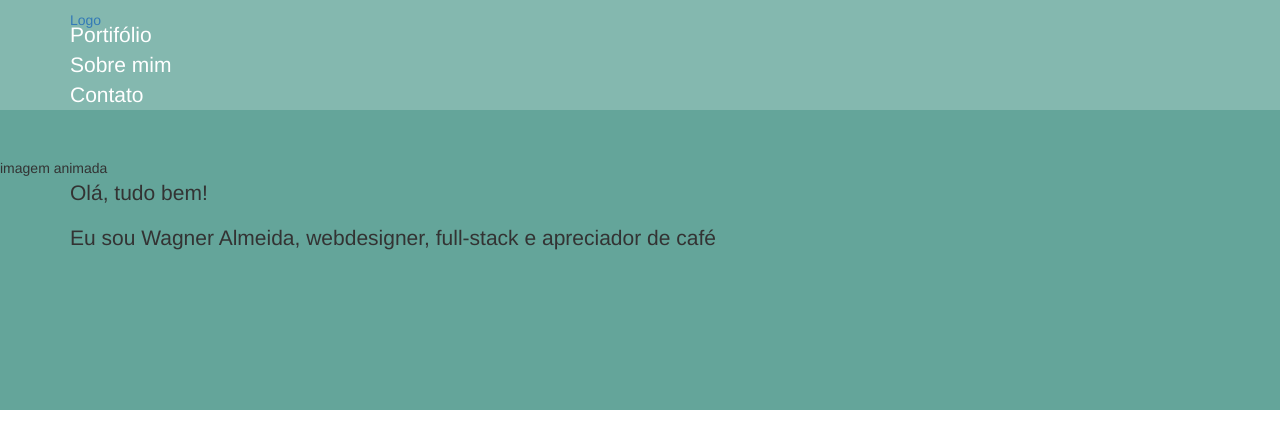
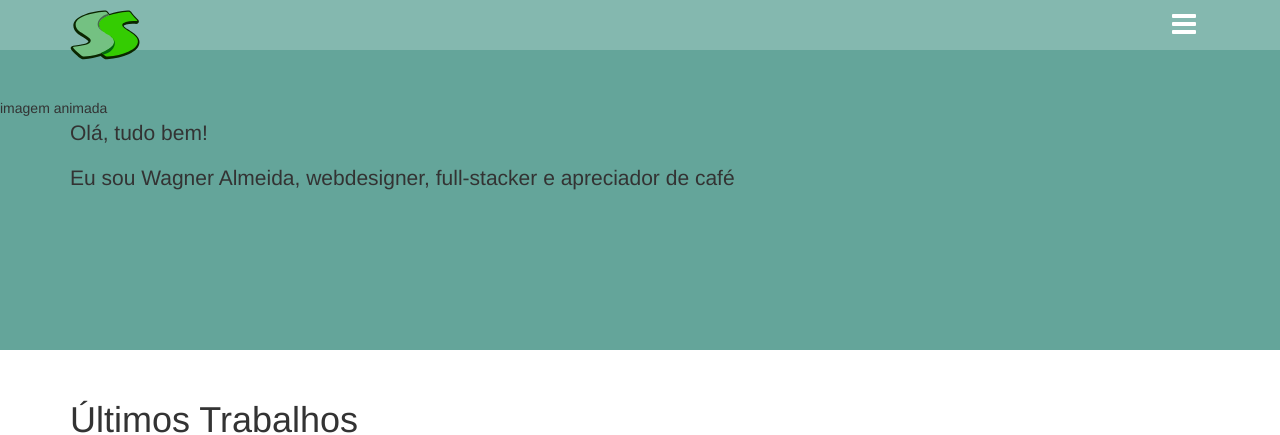
Before and after one commit to wdmeida/curso-frontend-moderno, a website: page src/index.html in a window 1280 px wide. Shown: the top 435 px of the page. Drawn offline with nearby package versions, Linux system fonts and the light colour scheme.

Commit message:
Improving navbar menu.

```diff
--- a/src/index.html
+++ b/src/index.html
@@ -1,5 +1,5 @@
 <!DOCTYPE html>
-<html lang="pt-br" class="no-js">
+<html lang="pt-br" class="js">
   <head>
     <meta charset="UTF-8">
     <meta name="viewport" content="width=device-width, initial-scale=1.0">
@@ -14,9 +14,14 @@
   <body>
     <nav class="header-nav">
       <div class="container">
-        <a href="index.html" class="header-nav__logo">Logo</a>
+        <a href="index.html" class="header-nav__logo">
+          <img src="./imagens/logo.svg" alt="Logotipo Silvia Silveira">
+        </a>
         <button class="header-nav__hamburgger" type="button">
-          <div class="header-nav__hamburggerParties">Menu</div>
+          <div class="header-nav__hamburggerParties">
+            <span class="sr-only">Menu</span>
+            <i class="fa fa-bars" aria-hidden="true"></i>
+          </div>
         </button>
         <ul class="header-nav__menu">
           <li><a href="#">Portifólio</a></li>
@@ -30,7 +35,7 @@
       imagem animada
       <div class="container">
         <p>Olá, tudo bem!</p>
-        <p>Eu sou Wagner Almeida, webdesigner, full-stack e apreciador de café</p>
+        <p>Eu sou Wagner Almeida, webdesigner, full-stacker e apreciador de café</p>
       </div>
     </div>
 
--- a/src/sass/_partials/_header-nav.scss
+++ b/src/sass/_partials/_header-nav.scss
@@ -1,15 +1,48 @@
 .header-nav {
+
+  $h: 50px;
+
   background-color: lighten($main-color, 10%);
+
+  .js & {
+    height: $h;
+
+    .container {
+      height: 100%;
+    }
+  }
 
   &__logo {
     display: inline-block;
     max-width: 350px;
+    height: $h;
     position: relative;
     top: 10px;
+    z-index: 2;
+
+    img {
+      max-width: 100%;
+      height: 100%;
+    }
   }
 
   &__hamburgger {
     display: none;
+
+    .js &{
+      display: inline-block;
+      float: right;
+      height: 100%;
+      border: none;
+      background: transparent;
+      color: white;
+      font-size: 2em;
+      padding: 0 .5em;
+
+      &:hover, &:focus {
+        background: lighten($main-color, 5%);
+      }
+    }
   }
 
   &__menu {
@@ -21,6 +54,21 @@
       color: white;
       display: block;
       font-size: 1.5em;
+      border-top: 1px solid darken($main-color, 5%);
+      padding: 1em;
+
+      &:hover {
+        background: darken($main-color, 3%);
+      }
     }
+
+    .js & {
+      display: none;
+    }
+
+    .menu-openned & {
+      display: block;
+    }
+
   }
 }
```
Also changed, not shown: src/css/main.css.
